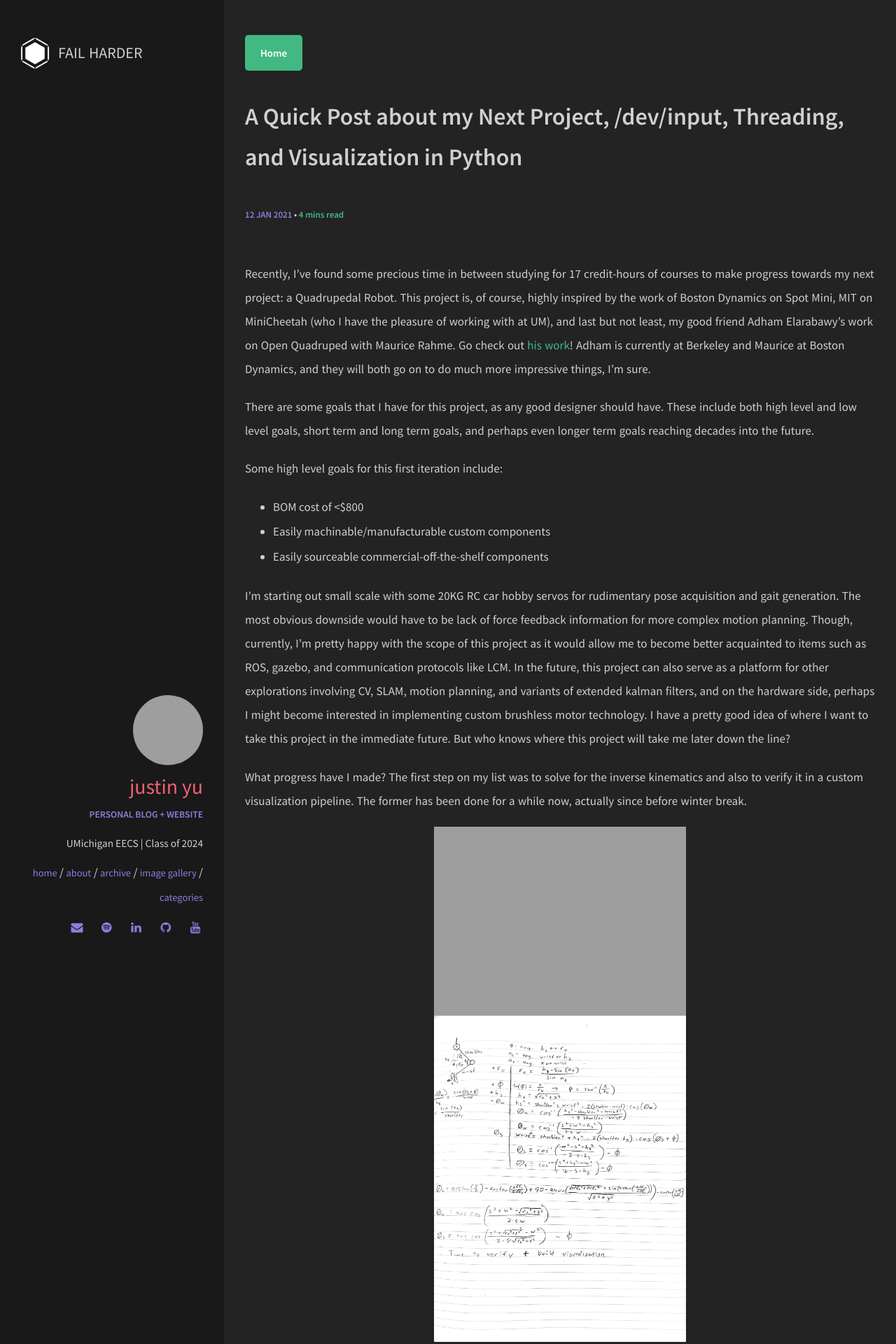
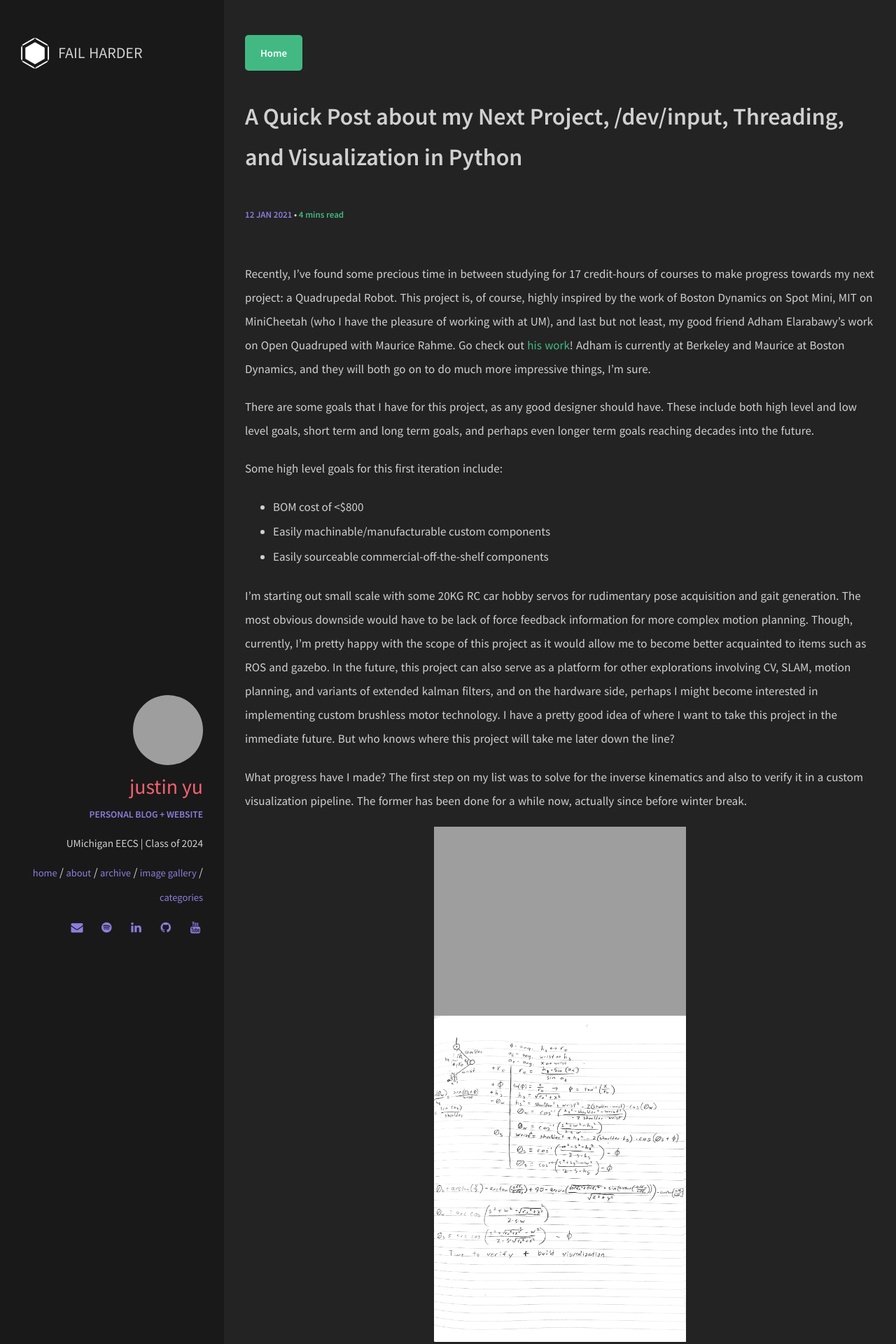
Before and after one commit to uynitsuj/uynitsuj.github.io, a Jekyll site: the page built from _posts/2021-01-12-device-input-threading-and-visualization.md, in a window 1280 px wide. Shown: the top 1920 px of the page at 70% size. Built offline with Jekyll 4.4.1, drawn with Linux system fonts in a browser that asks for light colours.

Commit message:
Update 2021-01-12-device-input-threading-and-visualization.md

```diff
--- a/_posts/2021-01-12-device-input-threading-and-visualization.md
+++ b/_posts/2021-01-12-device-input-threading-and-visualization.md
@@ -15,7 +15,7 @@ Some high level goals for this first iteration include:
 * Easily machinable/manufacturable custom components
 * Easily sourceable commercial-off-the-shelf components
 
-I'm starting out small scale with some 20KG RC car hobby servos for rudimentary pose acquisition and gait generation. The most obvious downside would have to be lack of force feedback information for more complex motion planning. Though, currently, I'm pretty happy with the scope of this project as it would allow me to become better acquainted to items such as ROS, gazebo, and communication protocols like LCM. In the future, this project can also serve as a platform for other explorations involving CV, SLAM, motion planning, and variants of extended kalman filters, and on the hardware side, perhaps I might become interested in implementing custom brushless motor technology. I have a pretty good idea of where I want to take this project in the immediate future. But who knows where this project will take me later down the line?
+I'm starting out small scale with some 20KG RC car hobby servos for rudimentary pose acquisition and gait generation. The most obvious downside would have to be lack of force feedback information for more complex motion planning. Though, currently, I'm pretty happy with the scope of this project as it would allow me to become better acquainted to items such as ROS and gazebo. In the future, this project can also serve as a platform for other explorations involving CV, SLAM, motion planning, and variants of extended kalman filters, and on the hardware side, perhaps I might become interested in implementing custom brushless motor technology. I have a pretty good idea of where I want to take this project in the immediate future. But who knows where this project will take me later down the line?
 
 What progress have I made? The first step on my list was to solve for the inverse kinematics and also to verify it in a custom visualization pipeline. The former has been done for a while now, actually since before winter break.
 
```
